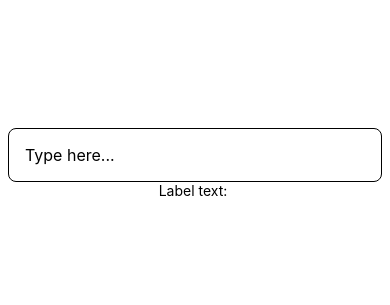
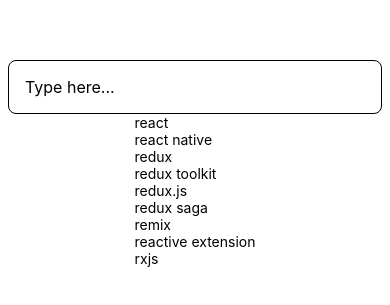
Before and after one commit to imalgrab/rxjs-react-native-typeahead, a React Native app: screen / in a window 390 px wide. Shown: the part 259-564 px from the top of the page. Built offline with nearby package versions, Linux system fonts and the light colour scheme.

Commit message:
Step 5: switch to mocked suggestions

```diff
--- a/App.tsx
+++ b/App.tsx
@@ -4,24 +4,47 @@
 import { BehaviorSubject, interval } from 'rxjs';
 import { useSubscription } from './hooks/useSubscription';
 
-const label$ = new BehaviorSubject('');
+const SUGGESTIONS = [
+  'react',
+  'react native',
+  'redux',
+  'redux toolkit',
+  'redux.js',
+  'redux saga',
+  'remix',
+  'reactive extension',
+  'rxjs',
+];
+
+const input$ = new BehaviorSubject('');
 
 export default function App() {
-  const [label, setLabel] = useState('');
-
-  useSubscription(label$.asObservable(), setLabel);
+  const [suggestions, setSuggestions] = useState(SUGGESTIONS);
 
   function handleTextChange(text: string) {
-    label$.next(text);
+    input$.next(text);
   }
+
+  useSubscription(input$, (text) =>
+    setSuggestions(
+      SUGGESTIONS.filter((suggestion) => suggestion.includes(text))
+    )
+  );
+
   return (
     <View style={styles.container}>
       <TextInput
+        autoCapitalize="none"
+        keyboardType="email-address"
         onChangeText={handleTextChange}
         placeholder="Type here..."
         style={styles.input}
       />
-      <Text>Label text: {label}</Text>
+      <View>
+        {suggestions.map((suggestion, i) => (
+          <Text key={`${suggestion}-${i}`}>{suggestion}</Text>
+        ))}
+      </View>
       <StatusBar style="auto" />
     </View>
   );
```
